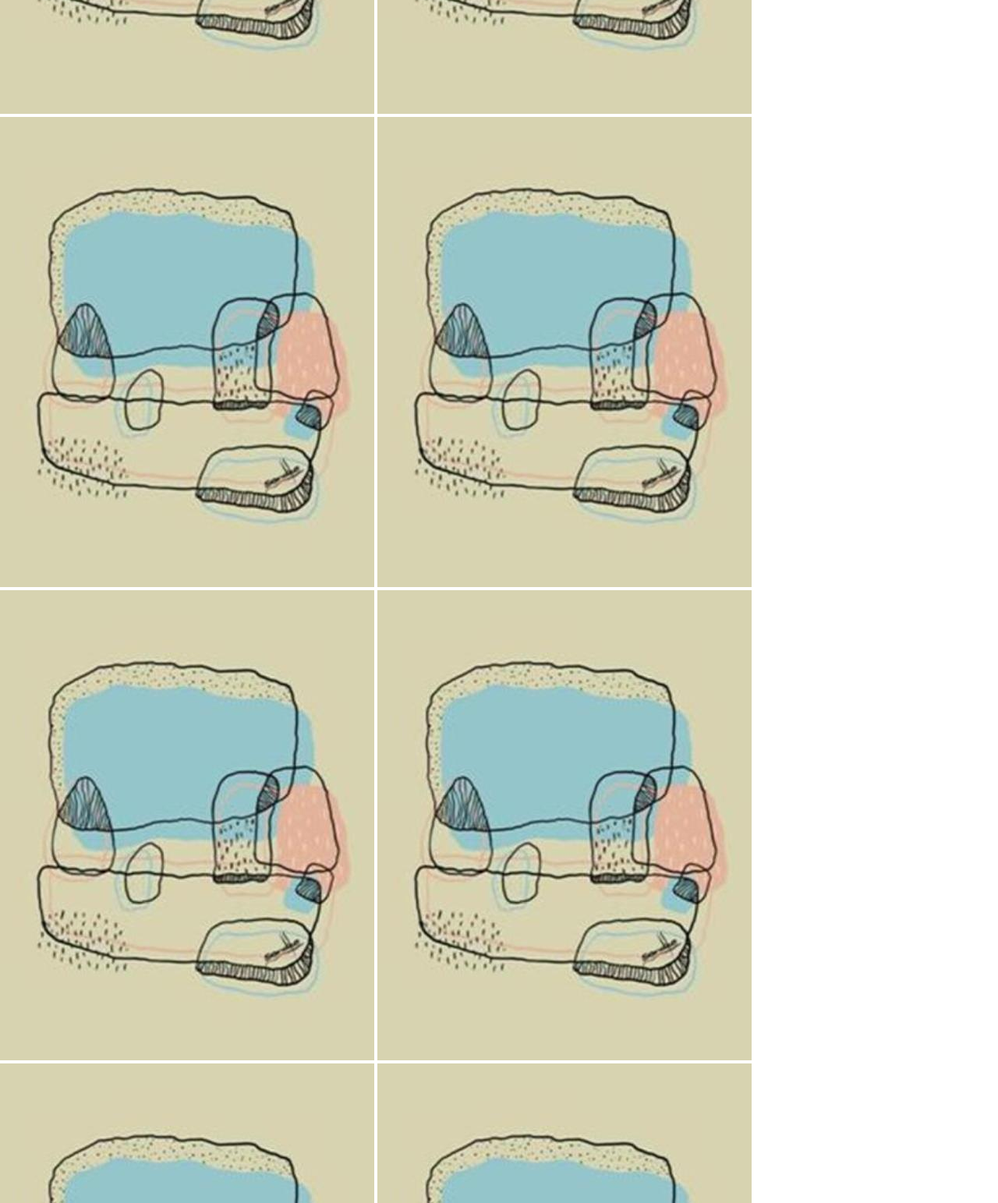
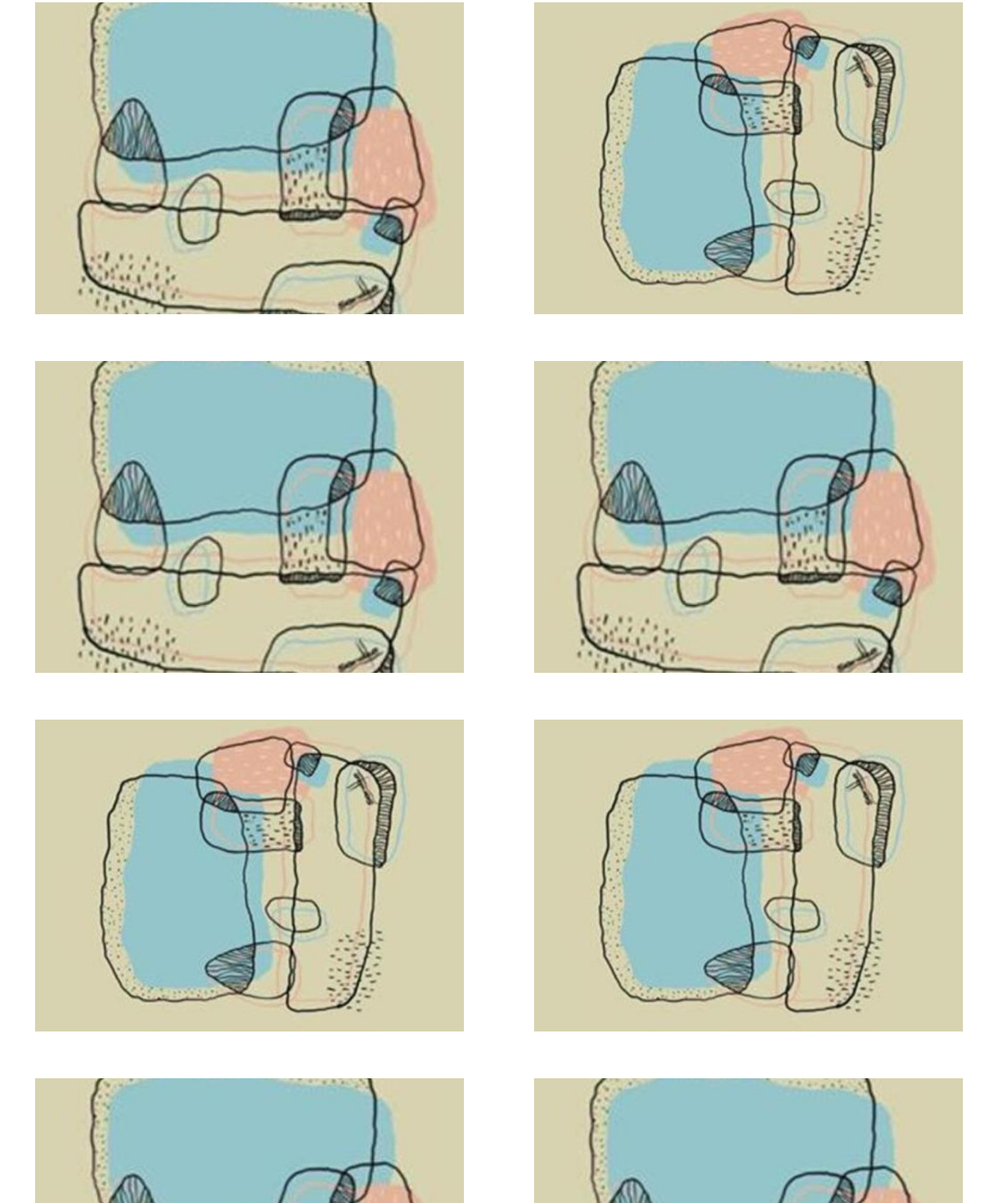
Before and after one commit to sandrostarr/sandrostarr.art, a plain HTML site: page index.html in a window 1280 px wide. Shown: the part 1257-2800 px from the top of the page at 78% size. Drawn offline with nearby package versions, Linux system fonts and the light colour scheme; a web font is replaced by a local one.

Commit message:
template imgs added

```diff
--- a/css/style.css
+++ b/css/style.css
@@ -4,7 +4,7 @@
     padding: 0;
 }
 .header {
-    height: 3200px;
+    /* height: 3200px;   */
     overflow: hidden;
     position: relative;
 }
@@ -76,6 +76,49 @@
     left: 45%;
 }
 
+.gallery {
+    display: flex;
+    flex-wrap: wrap;
+    justify-content: space-around;
+    /*align-content: space-around; */
+}
+
+.gallery_item {
+    height: 400px;
+    width: 550px;
+    margin-bottom: 60px;
+}
+
+.gallery_item.item_1 {
+    background: url(../imgs/img1.jpg) no-repeat center center/cover;
+}
+.gallery_item.item_2 {
+    background: url(../imgs/img2.jpg) no-repeat center center/cover;
+}
+.gallery_item.item_3 {
+    background: url(../imgs/img3.jpg) no-repeat center center/cover;
+}
+.gallery_item.item_4 {
+    background: url(../imgs/img2.jpg) no-repeat center center/cover;
+}
+.gallery_item.item_5 {
+    background: url(../imgs/img1.jpg) no-repeat center center/cover;
+}
+.gallery_item.item_6 {
+    background: url(../imgs/img1.jpg) no-repeat center center/cover;
+}
+.gallery_item.item_7 {
+    background: url(../imgs/img2.jpg) no-repeat center center/cover;
+}
+.gallery_item.item_8 {
+    background: url(../imgs/img2.jpg) no-repeat center center/cover;
+}
+.gallery_item.item_9 {
+    background: url(../imgs/img3.jpg) no-repeat center center/cover;
+}
+.gallery_item.item_10 {
+    background: url(../imgs/img1.jpg) no-repeat center center/cover;
+}
 @media (max-width: 1200px) {
     .container, .block {
         width: 960px;
--- a/index.html
+++ b/index.html
@@ -50,21 +50,37 @@
       </div>
     </div>
     <div class="gallery">
-      <img src="imgs/img1.jpg" alt="abstr1">
-      <img src="imgs/img1.jpg" alt="abstr1">
-      <img src="imgs/img1.jpg" alt="abstr1">
-      <img src="imgs/img1.jpg" alt="abstr1">
-      <img src="imgs/img1.jpg" alt="abstr1">
-      <img src="imgs/img1.jpg" alt="abstr1">
-      <img src="imgs/img1.jpg" alt="abstr1">
-      <img src="imgs/img1.jpg" alt="abstr1">
-      <img src="imgs/img1.jpg" alt="abstr1">
-      <img src="imgs/img1.jpg" alt="abstr1">
-      <img src="imgs/img1.jpg" alt="abstr1">
-      <img src="imgs/img1.jpg" alt="abstr1">
-      <img src="imgs/img1.jpg" alt="abstr1">
-      <img src="imgs/img1.jpg" alt="abstr1">
-      <img src="imgs/img1.jpg" alt="abstr1">
+      <a href="#">
+        <div class="gallery_item item_1"></div>
+      </a>
+      <a href="#">
+        <div class="gallery_item item_2"></div>
+      </a>
+      <a href="#">
+        <div class="gallery_item item_3"></div>
+      </a>
+      <a href="#">
+        <div class="gallery_item item_4"></div>
+      </a>
+      <a href="#">
+        <div class="gallery_item item_5"></div>
+      </a>
+      <a href="#">
+        <div class="gallery_item item_6"></div>
+      </a>
+      <a href="#">
+        <div class="gallery_item item_7"></div>
+      </a>
+      <a href="#">
+        <div class="gallery_item item_8"></div>
+      </a>
+      <a href="#">
+        <div class="gallery_item item_9"></div>
+      </a>
+      <a href="#">
+        <div class="gallery_item item_10"></div>
+      </a>
+
     </div>
     <div class="background">
       <div class="b_cont">
```
Also changed, not shown: imgs/img2.jpg (added), imgs/img3.jpg (added).
